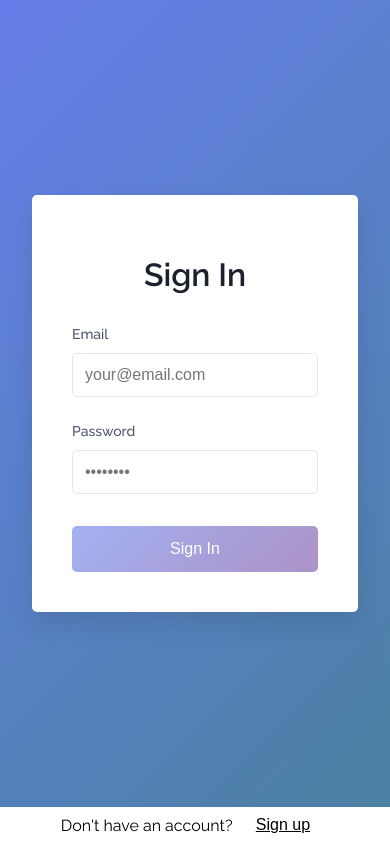
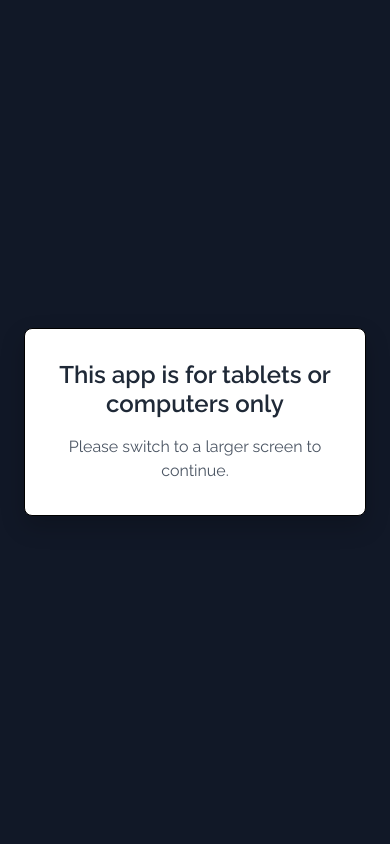
Before and after one commit to ccamisoss/AI-Document-Analyzer, a React (Vite) app in the folder frontend/: page /login in a window 390 px wide. Built offline with nearby package versions, Linux system fonts and the light colour scheme; no server answers.

Commit message:
Enhance App component by adding ViewportNotice for improved user experience; refactor routing structure to maintain clarity and organization.

```diff
--- a/frontend/src/App.jsx
+++ b/frontend/src/App.jsx
@@ -9,9 +9,11 @@ import DocumentDetail from "./pages/DocumentDetail";
 import AuthPage from "./pages/AuthPage";
 import ProtectedRoute from "./components/ProtectedRoute";
 import GuestRoute from "./components/GuestRoute";
+import ViewportNotice from "./components/ViewportNotice";
 
 function App() {
   return (
+    <>
       <Routes>
         <Route
           path="/login"
@@ -42,6 +44,8 @@ function App() {
           <Route path="/analyze" element={<AnalyzeForm />} />
         </Route>
       </Routes>
+      <ViewportNotice />
+    </>
   );
 }
 
--- /dev/null
+++ b/frontend/src/components/ViewportNotice/index.jsx
@@ -0,0 +1,14 @@
+import styles from "./index.module.css";
+
+export default function ViewportNotice() {
+  return (
+    <div className={styles.overlay} role="alert">
+      <div className={styles.card}>
+        <h1 className={styles.title}>This app is for tablets or computers only</h1>
+        <p className={styles.message}>
+          Please switch to a larger screen to continue.
+        </p>
+      </div>
+    </div>
+  );
+}
--- /dev/null
+++ b/frontend/src/components/ViewportNotice/index.module.css
@@ -0,0 +1,41 @@
+.overlay {
+  display: none;
+}
+
+@media (max-width: 599.99px) {
+  .overlay {
+    position: fixed;
+    inset: 0;
+    z-index: 1000;
+    display: flex;
+    align-items: center;
+    justify-content: center;
+    padding: 1.5rem;
+    box-sizing: border-box;
+    background: rgb(17, 24, 39);
+  }
+
+  .card {
+    width: min(100%, 26rem);
+    padding: 2rem;
+    box-sizing: border-box;
+    text-align: center;
+    background: white;
+    border: 1px solid black;
+    border-radius: 8px;
+    box-shadow: 0 10px 25px rgba(0, 0, 0, 0.2);
+  }
+
+  .title {
+    margin: 0;
+    color: #1f2937;
+    font-size: 1.5rem;
+    line-height: 1.2;
+  }
+
+  .message {
+    margin: 1rem 0 0;
+    color: #4b5563;
+    font-size: 1rem;
+  }
+}
```
Lines whose indentation alone changed are shown as unchanged.
